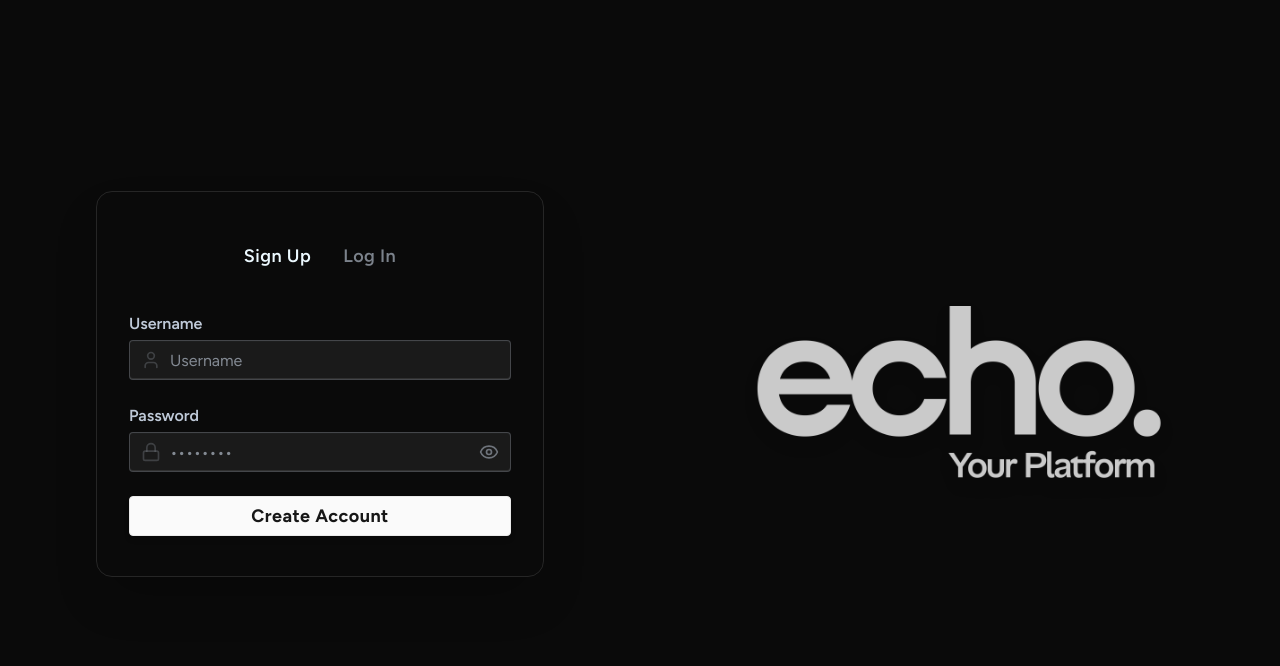
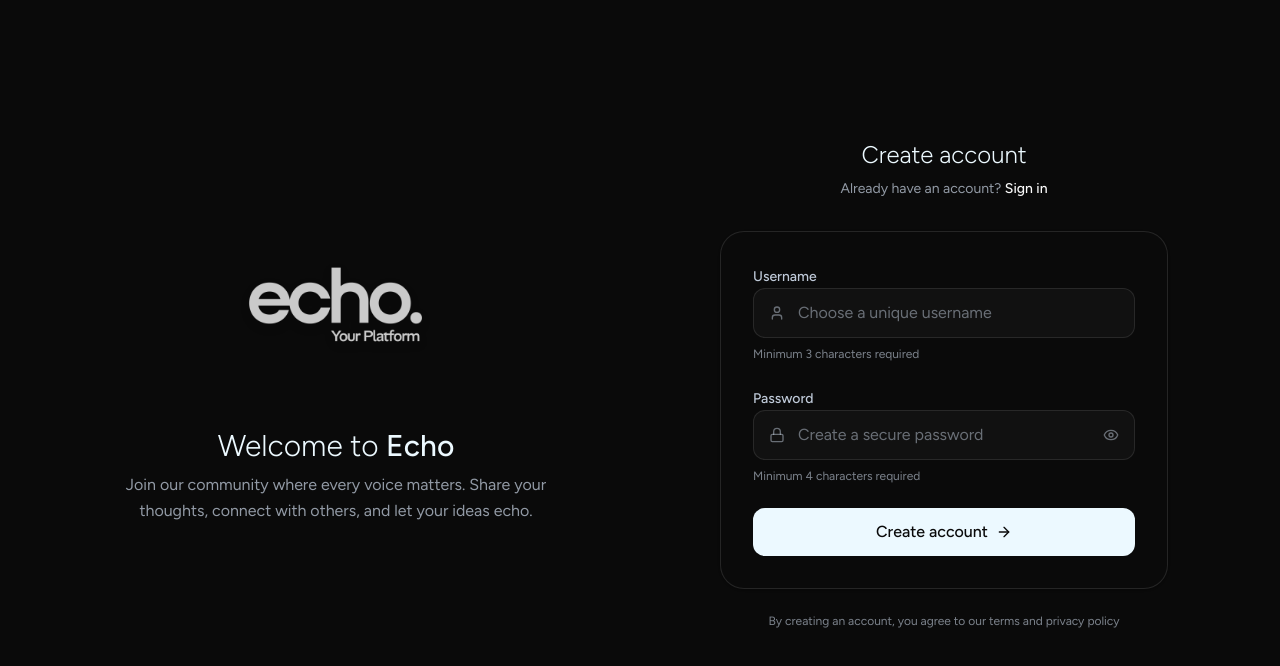
Before and after one commit to salam-07/Echo, a React (Vite) app in the folder frontend/: page /signup in a window 1280 px wide. Shown: the top 666 px of the page. Built offline with nearby package versions, Linux system fonts and the light colour scheme; no server answers; a web font is replaced by a local one.

Commit message:
UI overhaul to auth pages

```diff
--- a/frontend/src/pages/LoginPage.jsx
+++ b/frontend/src/pages/LoginPage.jsx
@@ -1,6 +1,6 @@
 import { useState } from "react";
 import useAuthStore from "../store/useAuthStore.js";
-import { Eye, EyeOff, Loader2, Lock, Mail, MessageSquare, User } from "lucide-react";
+import { Eye, EyeOff, Loader2, Lock, User, ArrowRight } from "lucide-react";
 import { Link } from "react-router-dom";
 import Footer from "../components/Footer.jsx";
 import toast from "react-hot-toast";
@@ -33,92 +33,136 @@ const LoginPage = () => {
     };
 
     return (
-        <div>
-            <div className="min-h-screen bg-base-100 grid grid-cols-1 lg:grid-cols-2">
-                {/* Left: Logo (top on mobile, left on desktop) */}
-                <div className="flex flex-col items-center justify-center lg:py-0 lg:order-2 bg-base-100">
+        <div className="min-h-screen bg-base-100">
+            {/* Mobile Logo - Only on mobile */}
+            <div className="lg:hidden flex justify-center pt-8 pb-6">
                 <img
                     src="/logo_white.png"
-                        alt="Logo"
-                        className="size-36 lg:size-112 drop-shadow-xl"
+                    alt="Echo Logo"
+                    className="w-24 h-24 drop-shadow-lg"
                 />
             </div>
-                {/* Right: Form */}
-                <div className="flex flex-col justify-start lg:justify-center items-center pb-6 sm:pb-8 px-2 sm:px-8 lg:order-1">
-                    <div className="w-full max-w-md">
-                        <div className="bg-base-100/80 rounded-2xl shadow-2xl px-6 sm:px-8 sm:py-10 border border-base-200">
-                            <div role="tablist" className="tabs tabs-bordered mb-8 flex justify-center tabs-lg">
-                                <Link to="/signup" className="tab  text-lg font-semibold tracking-wide">
-                                    Sign Up
+
+            {/* Main Content */}
+            <div className="flex items-center justify-center px-4 pb-8 lg:min-h-screen">
+                <div className="w-full max-w-6xl grid grid-cols-1 lg:grid-cols-2 gap-8 lg:gap-16">
+
+                    {/* Desktop Logo Section - Hidden on mobile */}
+                    <div className="hidden lg:flex flex-col items-center justify-center">
+                        <div className="text-center mb-8">
+                            <img
+                                src="/logo_white.png"
+                                alt="Echo Logo"
+                                className="w-48 h-48 mx-auto mb-6 drop-shadow-lg"
+                            />
+                            <h1 className="text-3xl font-light text-base-content mb-2">
+                                Welcome back to <span className="font-medium">Echo</span>
+                            </h1>
+                            <p className="text-base-content/60 text-base max-w-md mx-auto leading-relaxed">
+                                Your thoughts, your stories, your voice. Continue your journey where every echo matters.
+                            </p>
+                        </div>
+                    </div>
+
+                    {/* Form Section */}
+                    <div className="flex flex-col justify-center">
+                        <div className="w-full max-w-md mx-auto">                        {/* Header */}
+                            <div className="text-center mb-8">
+                                <h2 className="text-2xl font-light text-base-content mb-2">Sign in</h2>
+                                <p className="text-base-content/60 text-sm">
+                                    Don't have an account?{' '}
+                                    <Link to="/signup" className="text-primary hover:text-primary/80 font-medium transition-colors">
+                                        Create one
                                     </Link>
-                                <Link to="/login" className="tab tab-active text-lg font-semibold tracking-wide">
-                                    Log In
-                                </Link>
+                                </p>
                             </div>
+
+                            {/* Form Card */}
+                            <div className="bg-base-100 rounded-3xl border border-base-300/50 p-8 shadow-sm">
                                 <form onSubmit={handleSubmit} className="space-y-6">
-                                <div className="form-control">
-                                    <label className="label pb-1">
-                                        <span className="label-text font-semibold text-base-content/80">Username</span>
+
+                                    {/* Username Field */}
+                                    <div className="space-y-2">
+                                        <label className="text-sm font-medium text-base-content/80">
+                                            Username
                                         </label>
                                         <div className="relative">
-                                        <div className="absolute inset-y-0 left-0 pl-3 flex items-center pointer-events-none">
-                                            <User className="size-5 text-base-content/40" />
+                                            <div className="absolute inset-y-0 left-0 pl-4 flex items-center pointer-events-none">
+                                                <User className="w-4 h-4 text-base-content/40" />
                                             </div>
                                             <input
                                                 type="text"
-                                            className="input input-bordered w-full pl-10 text-base bg-base-200/60 focus:bg-base-100 focus:ring-2 focus:ring-primary focus:outline-hidden transition"
-                                            placeholder="Username"
+                                                className="w-full pl-11 pr-4 py-3 bg-base-200/30 border border-base-300/50 rounded-xl text-base-content placeholder:text-base-content/40 focus:outline-none focus:ring-2 focus:ring-primary/20 focus:border-primary/50 transition-all duration-200"
+                                                placeholder="Enter your username"
                                                 value={formData.userName}
                                                 onChange={(e) => setFormData({ ...formData, userName: e.target.value })}
                                             />
                                         </div>
                                     </div>
-                                <div className="form-control">
-                                    <label className="label pb-1">
-                                        <span className="label-text font-semibold text-base-content/80">Password</span>
+
+                                    {/* Password Field */}
+                                    <div className="space-y-2">
+                                        <label className="text-sm font-medium text-base-content/80">
+                                            Password
                                         </label>
                                         <div className="relative">
-                                        <div className="absolute inset-y-0 left-0 pl-3 flex items-center pointer-events-none">
-                                            <Lock className="size-5 text-base-content/40" />
+                                            <div className="absolute inset-y-0 left-0 pl-4 flex items-center pointer-events-none">
+                                                <Lock className="w-4 h-4 text-base-content/40" />
                                             </div>
                                             <input
                                                 type={showPassword ? "text" : "password"}
-                                            className="input input-bordered w-full pl-10 text-base bg-base-200/60 focus:bg-base-100 focus:ring-2 focus:ring-primary focus:outline-hidden transition"
-                                            placeholder="••••••••"
+                                                className="w-full pl-11 pr-12 py-3 bg-base-200/30 border border-base-300/50 rounded-xl text-base-content placeholder:text-base-content/40 focus:outline-none focus:ring-2 focus:ring-primary/20 focus:border-primary/50 transition-all duration-200"
+                                                placeholder="Enter your password"
                                                 value={formData.password}
                                                 onChange={(e) => setFormData({ ...formData, password: e.target.value })}
                                             />
                                             <button
                                                 type="button"
-                                            className="absolute inset-y-0 right-0 pr-3 flex items-center"
+                                                className="absolute inset-y-0 right-0 pr-4 flex items-center hover:bg-base-300/30 rounded-r-xl transition-colors"
                                                 onClick={() => setShowPassword(!showPassword)}
                                             >
                                                 {showPassword ? (
-                                                <EyeOff className="size-5 text-base-content/40" />
+                                                    <EyeOff className="w-4 h-4 text-base-content/40" />
                                                 ) : (
-                                                <Eye className="size-5 text-base-content/40" />
+                                                    <Eye className="w-4 h-4 text-base-content/40" />
                                                 )}
                                             </button>
                                         </div>
                                     </div>
-                                <button type="submit" className="btn btn-primary w-full text-lg font-bold tracking-wide shadow-md" disabled={isLoggingIn}>
+
+                                    {/* Submit Button */}
+                                    <button
+                                        type="submit"
+                                        className="w-full bg-base-content text-base-100 py-3 rounded-xl font-medium transition-all duration-200 hover:bg-base-content/90 disabled:opacity-50 disabled:cursor-not-allowed flex items-center justify-center gap-2 group"
+                                        disabled={isLoggingIn}
+                                    >
                                         {isLoggingIn ? (
                                             <>
-                                            <Loader2 className="size-5 animate-spin" />
-                                            Loading...
+                                                <Loader2 className="w-4 h-4 animate-spin" />
+                                                Signing in...
                                             </>
                                         ) : (
-                                        "Log In"
+                                            <>
+                                                Sign in
+                                                <ArrowRight className="w-4 h-4 group-hover:translate-x-0.5 transition-transform" />
+                                            </>
                                         )}
                                     </button>
                                 </form>
                             </div>
+
+                            {/* Footer Text */}
+                            <div className="text-center mt-6">
+                                <p className="text-xs text-base-content/50">
+                                    By signing in, you agree to our terms and privacy policy
+                                </p>
                             </div>
                         </div>
                     </div>
-            <Footer />
+                </div>
+            </div>
         </div>
     );
 };
 
-export default LoginPage;;
+export default LoginPage;
--- a/frontend/src/pages/SignUpPage.jsx
+++ b/frontend/src/pages/SignUpPage.jsx
@@ -1,6 +1,6 @@
 import React, { useState } from "react";
 import useAuthStore from "../store/useAuthStore.js";
-import { Eye, EyeOff, Loader2, Lock, Mail, MessageSquare, User } from "lucide-react";
+import { Eye, EyeOff, Loader2, Lock, User, ArrowRight } from "lucide-react";
 import { Link } from "react-router-dom";
 import Footer from "../components/Footer.jsx";
 //import toast from "react-hot-toast";
@@ -32,90 +32,138 @@ const SignUpPage = () => {
     };
 
     return (
-        <div>
-            <div className="min-h-screen bg-base-100 grid grid-cols-1 lg:grid-cols-2">
-                {/* Left: Logo (top on mobile, left on desktop) */}
-                <div className="flex flex-col items-center justify-center lg:py-0 lg:order-2 bg-base-100">
+        <div className="min-h-screen bg-base-100">
+            {/* Mobile Logo - Only on mobile */}
+            <div className="lg:hidden flex justify-center pt-8 pb-6">
                 <img
                     src="/logo_white.png"
-                        alt="Logo"
-                        className="size-36 lg:size-112 drop-shadow-xl"
+                    alt="Echo Logo"
+                    className="w-24 h-24 drop-shadow-lg"
                 />
             </div>
-                {/* Right: Form */}
-                <div className="flex flex-col justify-start lg:justify-center items-center pb-6 sm:pb-8 px-2 sm:px-8 lg:order-1">
-                    <div className="w-full max-w-md">
-                        <div className="bg-base-100/80 rounded-2xl shadow-2xl px-6 sm:px-8 sm:py-10 border border-base-200">
-                            <div role="tablist" className="tabs tabs-bordered mb-8 flex justify-center tabs-lg">
-                                <Link to="/signup" className="tab tab-active text-lg font-semibold tracking-wide">
-                                    Sign Up
+
+            {/* Main Content */}
+            <div className="flex items-center justify-center px-4 pb-8 lg:min-h-screen">
+                <div className="w-full max-w-6xl grid grid-cols-1 lg:grid-cols-2 gap-8 lg:gap-16">
+
+                    {/* Desktop Logo Section - Hidden on mobile */}
+                    <div className="hidden lg:flex flex-col items-center justify-center">
+                        <div className="text-center mb-8">
+                            <img
+                                src="/logo_white.png"
+                                alt="Echo Logo"
+                                className="w-48 h-48 mx-auto mb-6 drop-shadow-lg"
+                            />
+                            <h1 className="text-3xl font-light text-base-content mb-2">
+                                Welcome to <span className="font-medium">Echo</span>
+                            </h1>
+                            <p className="text-base-content/60 text-base max-w-md mx-auto leading-relaxed">
+                                Join our community where every voice matters. Share your thoughts, connect with others, and let your ideas echo.
+                            </p>
+                        </div>
+                    </div>
+
+                    {/* Form Section */}
+                    <div className="flex flex-col justify-center">
+                        <div className="w-full max-w-md mx-auto">
+
+                            {/* Header */}
+                            <div className="text-center mb-8">
+                                <h2 className="text-2xl font-light text-base-content mb-2">Create account</h2>
+                                <p className="text-base-content/60 text-sm">
+                                    Already have an account?{' '}
+                                    <Link to="/login" className="text-primary hover:text-primary/80 font-medium transition-colors">
+                                        Sign in
                                     </Link>
-                                <Link to="/login" className="tab text-lg font-semibold tracking-wide">
-                                    Log In
-                                </Link>
+                                </p>
                             </div>
+
+                            {/* Form Card */}
+                            <div className="bg-base-100 rounded-3xl border border-base-300/50 p-8 shadow-sm">
                                 <form onSubmit={handleSubmit} className="space-y-6">
-                                <div className="form-control">
-                                    <label className="label pb-1">
-                                        <span className="label-text font-semibold text-base-content/80">Username</span>
+
+                                    {/* Username Field */}
+                                    <div className="space-y-2">
+                                        <label className="text-sm font-medium text-base-content/80">
+                                            Username
                                         </label>
                                         <div className="relative">
-                                        <div className="absolute inset-y-0 left-0 pl-3 flex items-center pointer-events-none">
-                                            <User className="size-5 text-base-content/40" />
+                                            <div className="absolute inset-y-0 left-0 pl-4 flex items-center pointer-events-none">
+                                                <User className="w-4 h-4 text-base-content/40" />
                                             </div>
                                             <input
                                                 type="text"
-                                            className="input input-bordered w-full pl-10 text-base bg-base-200/60 focus:bg-base-100 focus:ring-2 focus:ring-primary focus:outline-hidden transition"
-                                            placeholder="Username"
+                                                className="w-full pl-11 pr-4 py-3 bg-base-200/30 border border-base-300/50 rounded-xl text-base-content placeholder:text-base-content/40 focus:outline-none focus:ring-2 focus:ring-primary/20 focus:border-primary/50 transition-all duration-200"
+                                                placeholder="Choose a unique username"
                                                 value={formData.userName}
                                                 onChange={(e) => setFormData({ ...formData, userName: e.target.value })}
                                             />
                                         </div>
+                                        <p className="text-xs text-base-content/50">Minimum 3 characters required</p>
                                     </div>
-                                <div className="form-control">
-                                    <label className="label pb-1">
-                                        <span className="label-text font-semibold text-base-content/80">Password</span>
+
+                                    {/* Password Field */}
+                                    <div className="space-y-2">
+                                        <label className="text-sm font-medium text-base-content/80">
+                                            Password
                                         </label>
                                         <div className="relative">
-                                        <div className="absolute inset-y-0 left-0 pl-3 flex items-center pointer-events-none">
-                                            <Lock className="size-5 text-base-content/40" />
+                                            <div className="absolute inset-y-0 left-0 pl-4 flex items-center pointer-events-none">
+                                                <Lock className="w-4 h-4 text-base-content/40" />
                                             </div>
                                             <input
                                                 type={showPassword ? "text" : "password"}
-                                            className="input input-bordered w-full pl-10 text-base bg-base-200/60 focus:bg-base-100 focus:ring-2 focus:ring-primary focus:outline-hidden transition"
-                                            placeholder="••••••••"
+                                                className="w-full pl-11 pr-12 py-3 bg-base-200/30 border border-base-300/50 rounded-xl text-base-content placeholder:text-base-content/40 focus:outline-none focus:ring-2 focus:ring-primary/20 focus:border-primary/50 transition-all duration-200"
+                                                placeholder="Create a secure password"
                                                 value={formData.password}
                                                 onChange={(e) => setFormData({ ...formData, password: e.target.value })}
                                             />
                                             <button
                                                 type="button"
-                                            className="absolute inset-y-0 right-0 pr-3 flex items-center"
+                                                className="absolute inset-y-0 right-0 pr-4 flex items-center hover:bg-base-300/30 rounded-r-xl transition-colors"
                                                 onClick={() => setShowPassword(!showPassword)}
                                             >
                                                 {showPassword ? (
-                                                <EyeOff className="size-5 text-base-content/40" />
+                                                    <EyeOff className="w-4 h-4 text-base-content/40" />
                                                 ) : (
-                                                <Eye className="size-5 text-base-content/40" />
+                                                    <Eye className="w-4 h-4 text-base-content/40" />
                                                 )}
                                             </button>
                                         </div>
+                                        <p className="text-xs text-base-content/50">Minimum 4 characters required</p>
                                     </div>
-                                <button type="submit" className="btn btn-primary w-full text-lg font-bold tracking-wide shadow-md" disabled={isSigningUp}>
+
+                                    {/* Submit Button */}
+                                    <button
+                                        type="submit"
+                                        className="w-full bg-base-content text-base-100 py-3 rounded-xl font-medium transition-all duration-200 hover:bg-base-content/90 disabled:opacity-50 disabled:cursor-not-allowed flex items-center justify-center gap-2 group"
+                                        disabled={isSigningUp}
+                                    >
                                         {isSigningUp ? (
                                             <>
-                                            <Loader2 className="size-5 animate-spin" />
-                                            Loading...
+                                                <Loader2 className="w-4 h-4 animate-spin" />
+                                                Creating account...
                                             </>
                                         ) : (
-                                        "Create Account"
+                                            <>
+                                                Create account
+                                                <ArrowRight className="w-4 h-4 group-hover:translate-x-0.5 transition-transform" />
+                                            </>
                                         )}
                                     </button>
                                 </form>
                             </div>
+
+                            {/* Footer Text */}
+                            <div className="text-center mt-6">
+                                <p className="text-xs text-base-content/50">
+                                    By creating an account, you agree to our terms and privacy policy
+                                </p>
                             </div>
                         </div>
                     </div>
-            <Footer />
+                </div>
+            </div>
         </div>
     );
 };
```
Lines whose indentation alone changed are shown as unchanged.
